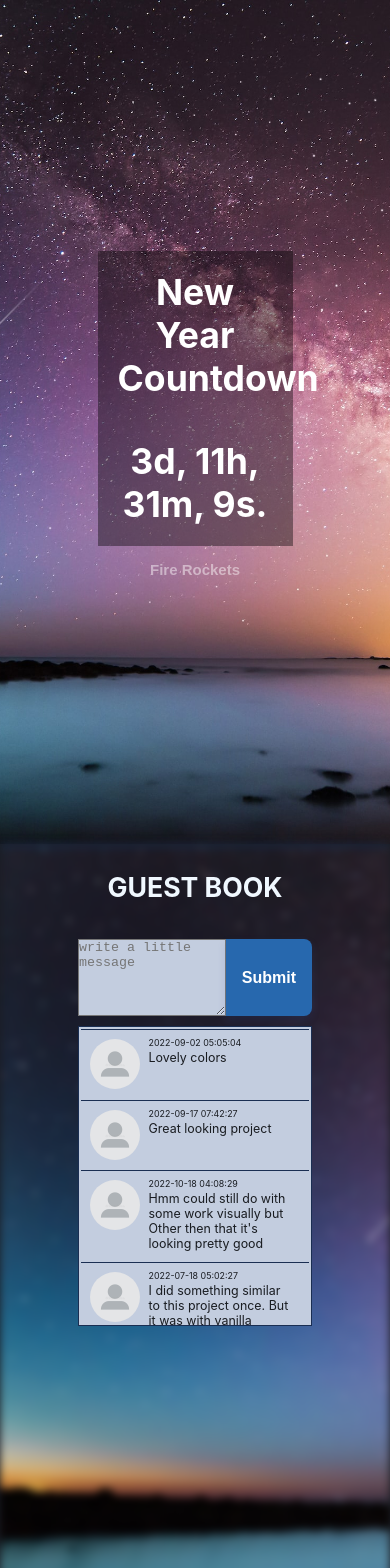
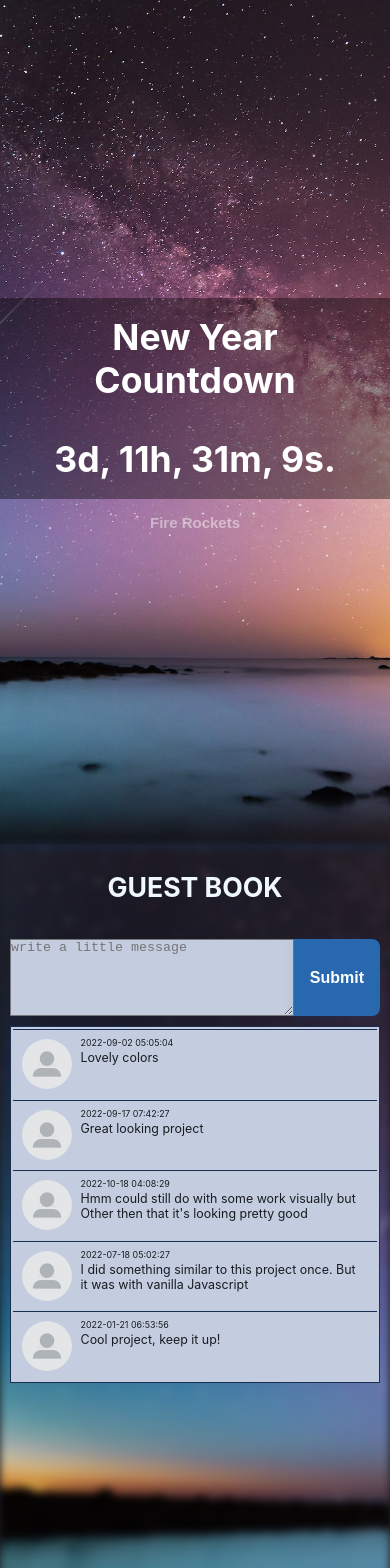
Before and after one commit to H3X-C0DE/Xmas-Assigment, a React (Create React App) app: page / in a window 390 px wide. Shown: the top 1568 px of the page. Built offline with nearby package versions, Linux system fonts and the light colour scheme.

Commit message:
responsive v1

```diff
--- a/src/App.css
+++ b/src/App.css
@@ -32,7 +32,7 @@ h1 {
   color: white;
   font-weight: bold;
   width: 50%;
-  padding: 20px;
+  padding: 0.5em;
   text-align: center;
 }
 
@@ -69,7 +69,6 @@ h2 {
 .comment-section form {
   display: flex;
   justify-content: center;
-  margin: 1em;
   max-width: 60vw;
   margin: 10px auto;
 }
@@ -473,3 +472,23 @@ h2 {
   top: 60%;
   animation-delay: -0.4s;
 }
+
+@media screen and (max-width: 900px) {
+  .countdown-div,
+  h1 {
+    width: 100%;
+  }
+  .comment-section {
+    left: 0;
+  }
+  .comment-section form {
+    max-width: 100%;
+    margin: 10px;
+  }
+
+  .comments {
+    margin: 10px;
+    max-width: 100%;
+    max-height: max-content;
+  }
+}
```
